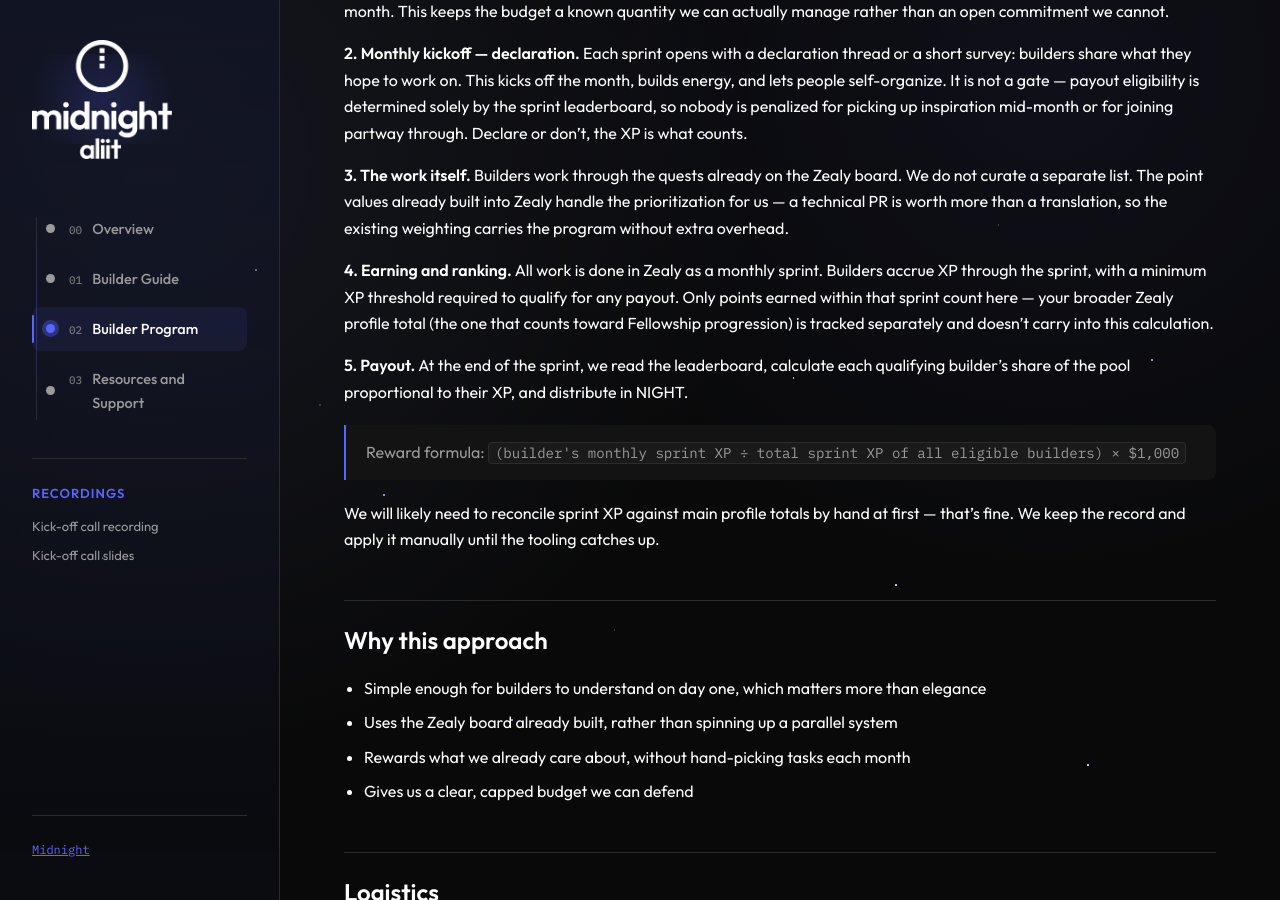
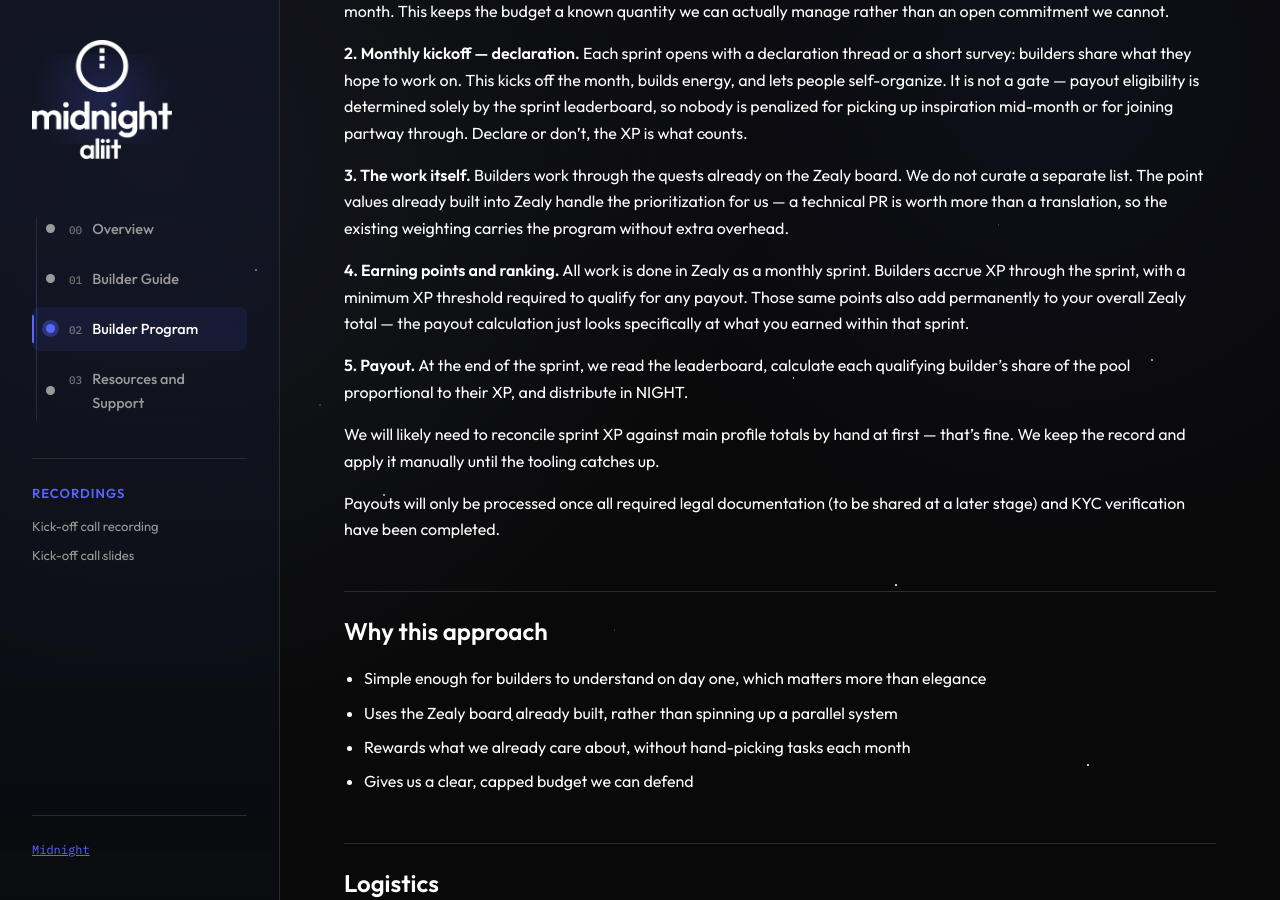
Before and after one commit to zsofimajor/aliit-builder-hub, a Jekyll site: the page built from builder-program/index.md, in a window 1280 px wide and 900 px high, scrolled down 896 px. Built offline with Jekyll 4.4.1, drawn with Linux system fonts in a browser that asks for light colours.

Commit message:
Update index.md

```diff
--- a/builder-program/index.md
+++ b/builder-program/index.md
@@ -38,13 +38,13 @@ This is a bonus on top of the points you're already earning in Zealy — not a w
 
 **3. The work itself.** Builders work through the quests already on the Zealy board. We do not curate a separate list. The point values already built into Zealy handle the prioritization for us — a technical PR is worth more than a translation, so the existing weighting carries the program without extra overhead.
 
-**4. Earning and ranking.** All work is done in Zealy as a monthly sprint. Builders accrue XP through the sprint, with a minimum XP threshold required to qualify for any payout. Only points earned within that sprint count here — your broader Zealy profile total (the one that counts toward Fellowship progression) is tracked separately and doesn't carry into this calculation.
+**4. Earning points and ranking.** All work is done in Zealy as a monthly sprint. Builders accrue XP through the sprint, with a minimum XP threshold required to qualify for any payout. Those same points also add permanently to your overall Zealy total — the payout calculation just looks specifically at what you earned within that sprint.
 
 **5. Payout.** At the end of the sprint, we read the leaderboard, calculate each qualifying builder's share of the pool proportional to their XP, and distribute in NIGHT.
 
-<blockquote>Reward formula: <code>(builder's monthly sprint XP ÷ total sprint XP of all eligible builders) × $1,000</code></blockquote>
+We will likely need to reconcile sprint XP against main profile totals by hand at first — that's fine. We keep the record and apply it manually until the tooling catches up.
 
-We will likely need to reconcile sprint XP against main profile totals by hand at first — that's fine. We keep the record and apply it manually until the tooling catches up.
+Payouts will only be processed once all required legal documentation (to be shared at a later stage) and KYC verification have been completed.
 
 ## Why this approach
 
```
